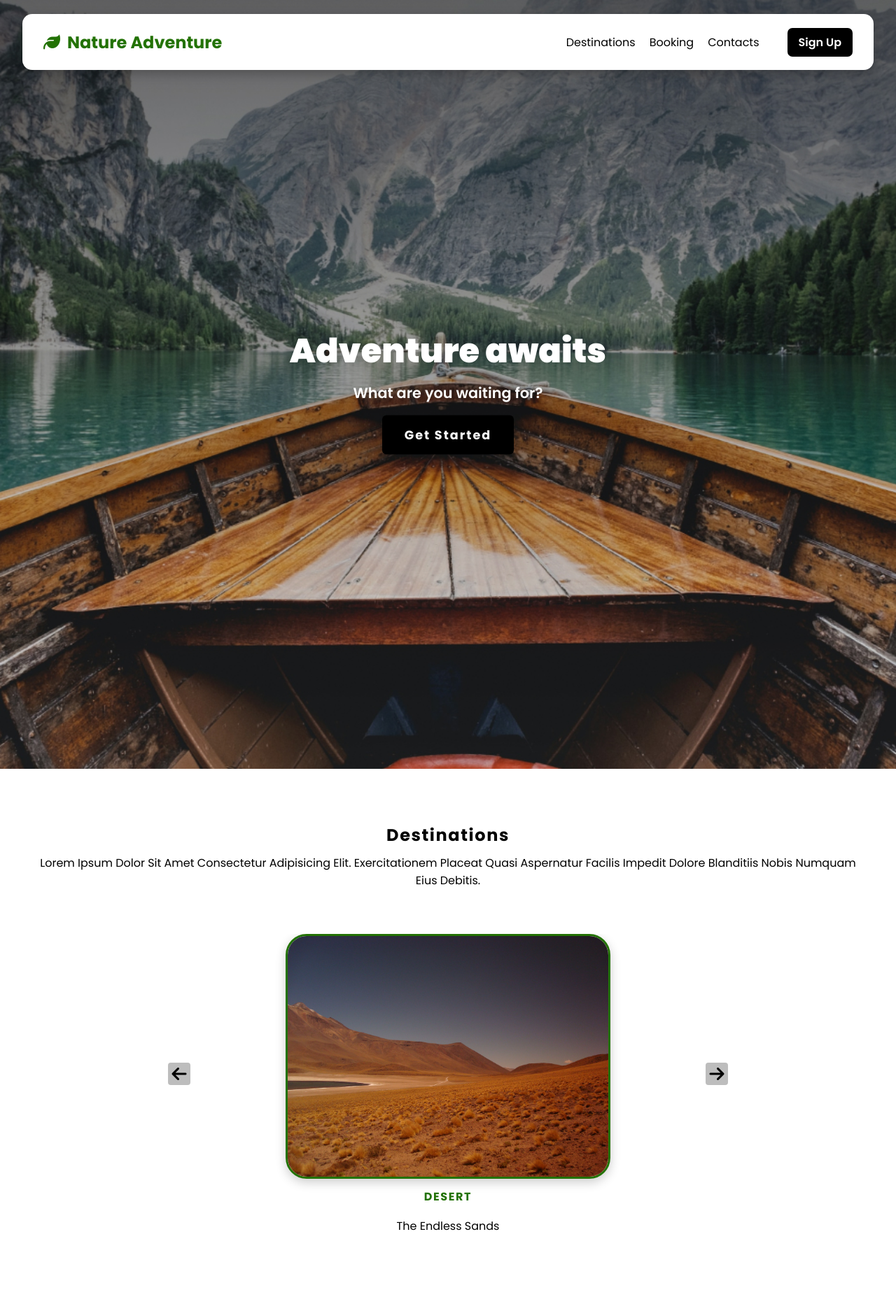
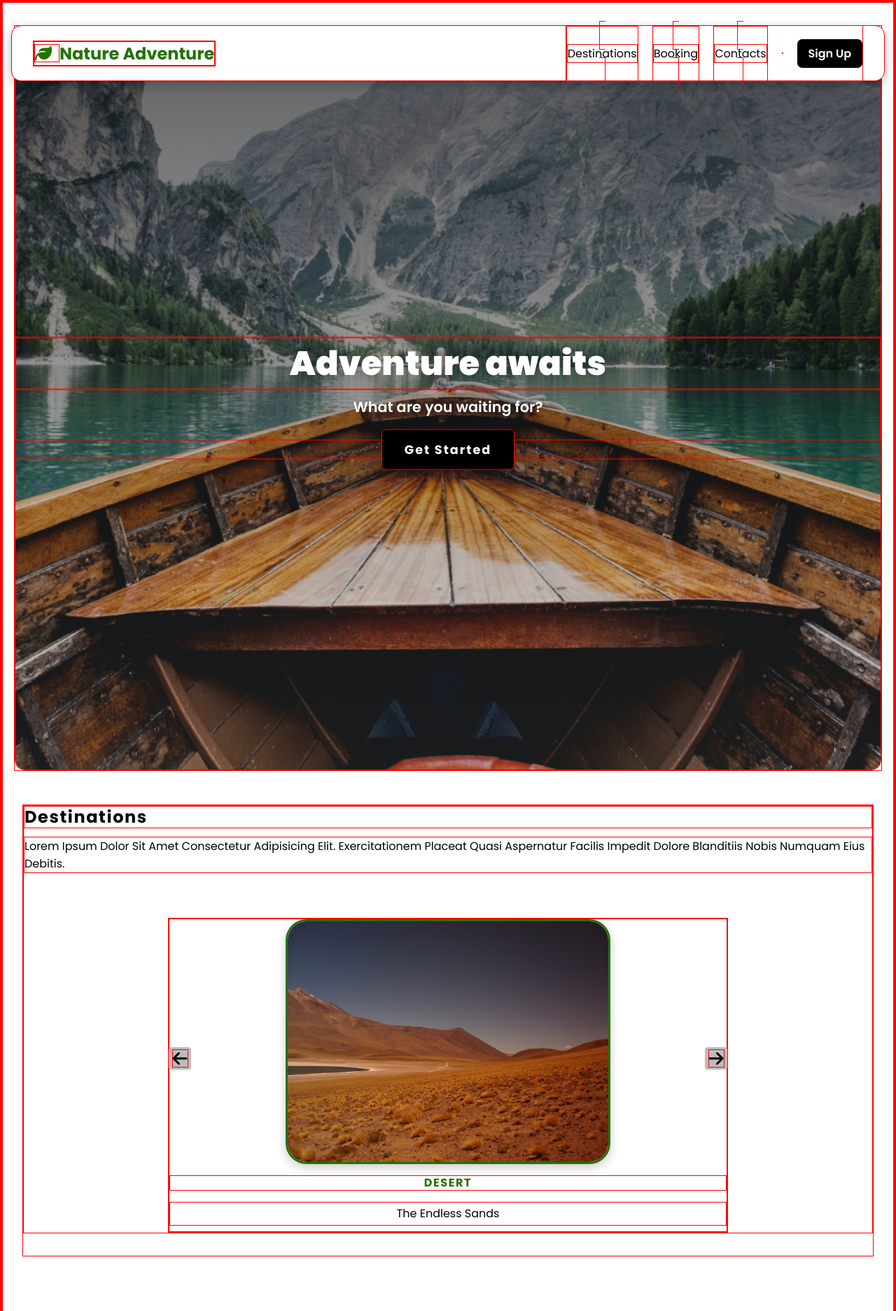
Before and after one commit to PedroPeriquito/Flag-Projeto-Frontend, a React (Create React App) app: page / in a window 1280 px wide. Shown: the top 1874 px of the page at 70% size. Built offline with nearby package versions, Linux system fonts and the light colour scheme.

Commit message:
Home complete

```diff
--- a/src/App.css
+++ b/src/App.css
@@ -5,7 +5,7 @@
 	padding: 0;
 	box-sizing: border-box;
 	font-family: 'Poppins', sans-serif;
-	/*   border: 1px solid red; */
+	border: 1px solid red;
 }
 
 .App {
--- a/src/Components/About/About.css
+++ b/src/Components/About/About.css
@@ -1,5 +1,10 @@
 .about {
-	margin: 4rem 6rem;
+	margin: 4rem 0;
+}
+
+.aboutWrapper {
+	max-width: calc(100vw - 4rem);
+	margin: 0 auto;
 }
 
 .about h1 {
--- a/src/Components/About/About.jsx
+++ b/src/Components/About/About.jsx
@@ -4,15 +4,16 @@ import aboutImg1 from '../../Assets/aboutImg1.jpg';
 const About = () => {
 	return (
 		<section className='about'>
+			<div className='aboutWrapper'>
 				<h1>About Us</h1>
 				<p>Lorem ipsum dolor sit amet consectetur.</p>
 				<div className='aboutContainer'>
 					<div className='aboutText'>
 						<h2>Who we are</h2>
 						<p>
-						Lorem ipsum dolor sit amet, consectetur adipisicing elit. Debitis fuga, sunt ipsum enim dolore eligendi autem aperiam minus deleniti nihil? Molestiae illum optio laboriosam aperiam itaque
-						doloremque quisquam, repellendus doloribus, veniam eum alias perferendis. Cum asperiores repudiandae vero delectus ipsa beatae temporibus repellat magni. Minus suscipit iste eos quos
-						dignissimos.
+							Lorem ipsum dolor sit amet, consectetur adipisicing elit. Debitis fuga, sunt ipsum enim dolore eligendi autem aperiam minus deleniti nihil? Molestiae illum optio laboriosam aperiam
+							itaque doloremque quisquam, repellendus doloribus, veniam eum alias perferendis. Cum asperiores repudiandae vero delectus ipsa beatae temporibus repellat magni. Minus suscipit iste eos
+							quos dignissimos.
 						</p>
 						<br />
 						<p>
@@ -24,6 +25,7 @@ const About = () => {
 						<img src={aboutImg1} alt='buring-fire-by-the-river-and-snowcapped-mountain-and-forest' />
 					</div>
 				</div>
+			</div>
 		</section>
 	);
 };
--- a/src/Components/Footer/Footer.css
+++ b/src/Components/Footer/Footer.css
@@ -10,7 +10,7 @@
 .footerLeft {
 	display: grid;
 	grid-template-columns: repeat(2, auto);
-	grid-gap: 20px;
+	grid-gap: 30px;
 	align-items: center;
 	color: var(--whiteColor);
 }
--- a/src/Components/Hero/Hero.css
+++ b/src/Components/Hero/Hero.css
@@ -1,19 +1,24 @@
 .hero {
-	width: 100%;
+	width: calc(100% - 2rem);
 	height: 100%;
 	position: relative;
+	margin: 0 auto;
+	top: 2rem;
 }
 
 .heroMid {
-	width: 100%;
+	width: calc(100% - 64px);
 	height: 70%;
 	position: relative;
+	top: 32px;
+	margin: 0 auto;
 }
 
 .heroImg {
 	width: 100%;
 	height: 100%;
 	object-fit: cover;
+	border-radius: 14px;
 }
 
 .heroText {
@@ -23,8 +28,6 @@
 	transform: translate(-50%, -50%);
 	width: 100%;
 }
-
-
 
 .heroText h1 {
 	font-size: 3rem;
--- a/src/Components/Hero/Hero.jsx
+++ b/src/Components/Hero/Hero.jsx
@@ -18,4 +18,4 @@ const Hero = props => {
 };
 
 export default Hero;
-<style></style>
+<style></style>;
--- a/src/Components/Navbar/Navbar.css
+++ b/src/Components/Navbar/Navbar.css
@@ -1,3 +1,4 @@
+
 .navbarItems {
 	background-color: var(--whiteColor);
 	display: flex;
@@ -5,14 +6,14 @@
 	align-items: center;
 	padding: 0 30px;
 	box-shadow: 0 5px 15px 0 rgba(0, 0, 0, 0.25);
-	width: 95%;
+	width: calc(100% - 2rem);
 	height: 80px;
 	border-radius: 14px;
 	position: fixed;
 	left: 50%;
 	transform: translate(-50%);
 	z-index: 9999;
-	top: 20px;
+	margin-top: 2rem;
 }
 .navHomeLink {
 	text-decoration: none;
@@ -70,16 +71,14 @@
 	border: none;
 	cursor: pointer;
 	transition: 0.2s ease-in-out;
-		background-color: var(--blackColor);
+	background-color: var(--blackColor);
 	color: var(--whiteColor);
-
 }
 
 .navbtn:hover {
 	background-color: var(--greyColor);
 	transition: all 0.2s ease-in-out;
 }
-
 
 @media screen and (max-width: 850px) {
 	.navbarItems {
@@ -151,21 +150,3 @@
 		color: var(--blackColor);
 	}
 }
-
-.navbarWrapper {
-	background-color: var(--whiteColor);
-	display: flex;
-	justify-content: space-between;
-	align-items: center;
-	padding: 0 30px;
-	box-shadow: 0 5px 15px 0 rgba(0, 0, 0, 0.25);
-	width: border-box;
-	height: 80px;
-	border-radius: 14px;
-	position: fixed;
-	left: 50%;
-	transform: translate(-50%);
-	z-index: 9999;
-	top: 20px;
-	margin: 0 32px;
-}
--- a/src/Components/Slider/Slider.css
+++ b/src/Components/Slider/Slider.css
@@ -1,5 +1,5 @@
-h2,
-h4 {
+.sectionTitle,
+.articleTitle {
 	letter-spacing: 0.1rem;
 	text-transform: capitalize;
 	line-height: 1.25;
@@ -9,7 +9,7 @@ h4 {
 .section {
 	width: 95vw;
 	margin: 5rem auto;
-	max-width: 1170px;
+	max-width: calc(100vw - 4rem);
 }
 
 .icon {
@@ -29,7 +29,7 @@ h4 {
 	overflow: hidden;
 }
 
-article {
+.article {
 	position: absolute;
 	top: 0;
 	left: 0;
@@ -39,14 +39,14 @@ article {
 	transition: all 0.3s linear;
 }
 
-article.activeSlide {
+.article.activeSlide {
 	opacity: 1;
 	transform: translate(0);
 }
-article.lastSlide {
+.article.lastSlide {
 	transform: translate(-100%);
 }
-article.nextSlide {
+.article.nextSlide {
 	transform: translate(100%);
 }
 .locationImg {
@@ -59,7 +59,7 @@ article.nextSlide {
 	margin: 0 auto;
 }
 
-article h4 {
+.article h4 {
 	text-transform: uppercase;
 	color: var(--greenColor);
 	margin: 1rem 0;
@@ -69,15 +69,14 @@ article h4 {
 	text-transform: capitalize;
 	margin-bottom: 0.75rem;
 	color: var(--blackColor);
-	text-align: center;
+	text-align: left;
 	margin-bottom: 2rem;
 }
 
-title h2 {
+.title h2 {
 	display: flex;
-	align-items: center;
-	justify-content: center;
-	font-weight: 500;
+	align-items: left;
+	justify-content: left;
 }
 
 .text {
--- a/src/Components/Slider/Slider.jsx
+++ b/src/Components/Slider/Slider.jsx
@@ -28,7 +28,7 @@ const Slider = () => {
 	return (
 		<section className='section'>
 			<div className='title'>
-				<h2>Destinations</h2>
+				<h2 className='sectionTitle'>Destinations</h2>
 				<p>Lorem ipsum dolor sit amet consectetur adipisicing elit. Exercitationem placeat quasi aspernatur facilis impedit dolore blanditiis nobis numquam eius debitis.</p>
 				<div className='sectionCenter'>
 					{location.map((item, indexLocation) => {
@@ -41,11 +41,11 @@ const Slider = () => {
 							position = 'lastSlide';
 						}
 						return (
-							<article className={position} key={id}>
+							<div className={`article ${position}`} key={id}>
 								<img src={img} alt={imgText} className='locationImg' />
-								<h4>{title}</h4>
+								<h4 className='articleTitle'>{title}</h4>
 								<p className='text'>{text}</p>
-							</article>
+							</div>
 						);
 					})}
 					<button className='prev' onClick={() => setIndex(index - 1)}>
```
Lines whose indentation alone changed are shown as unchanged.
